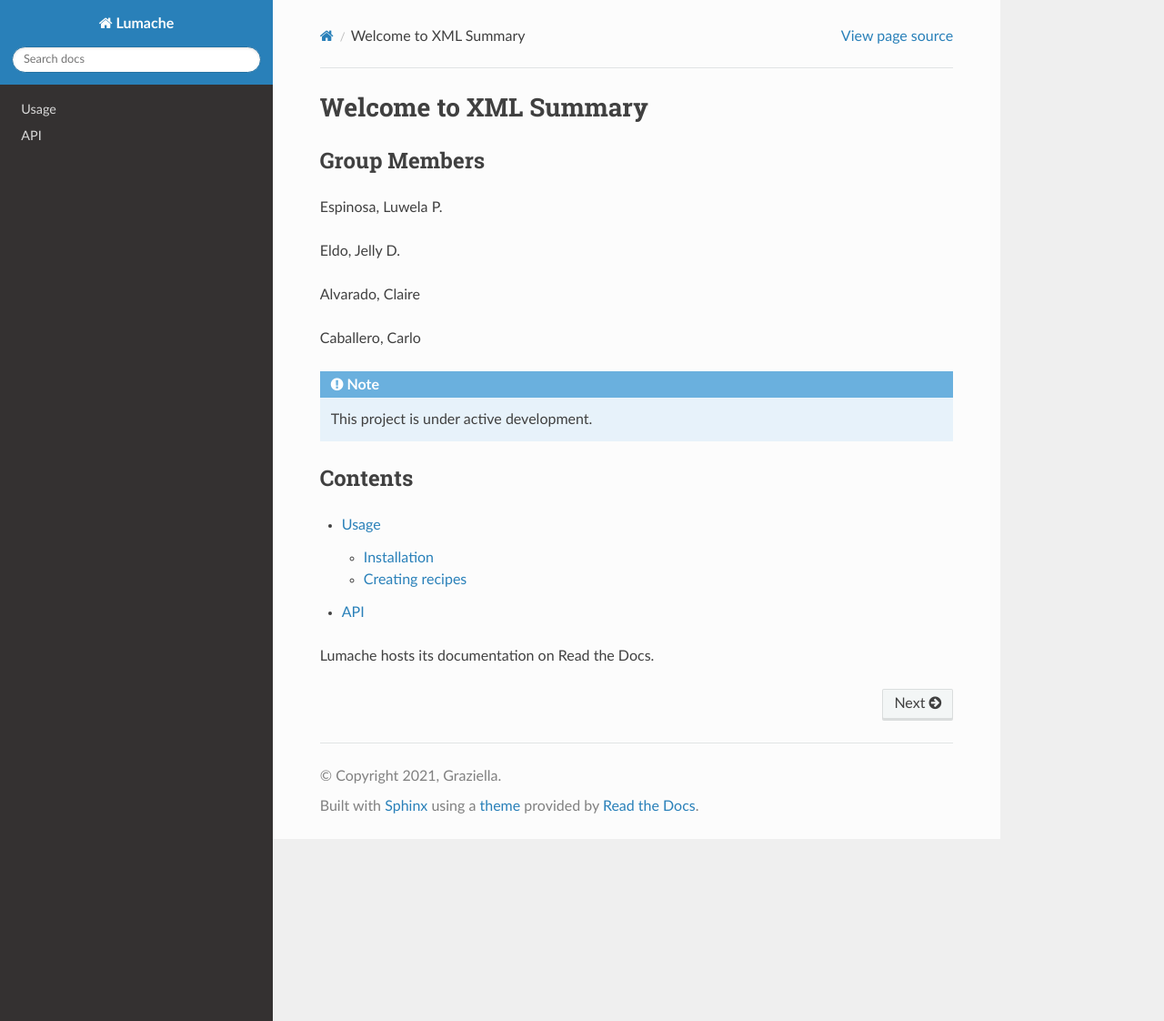
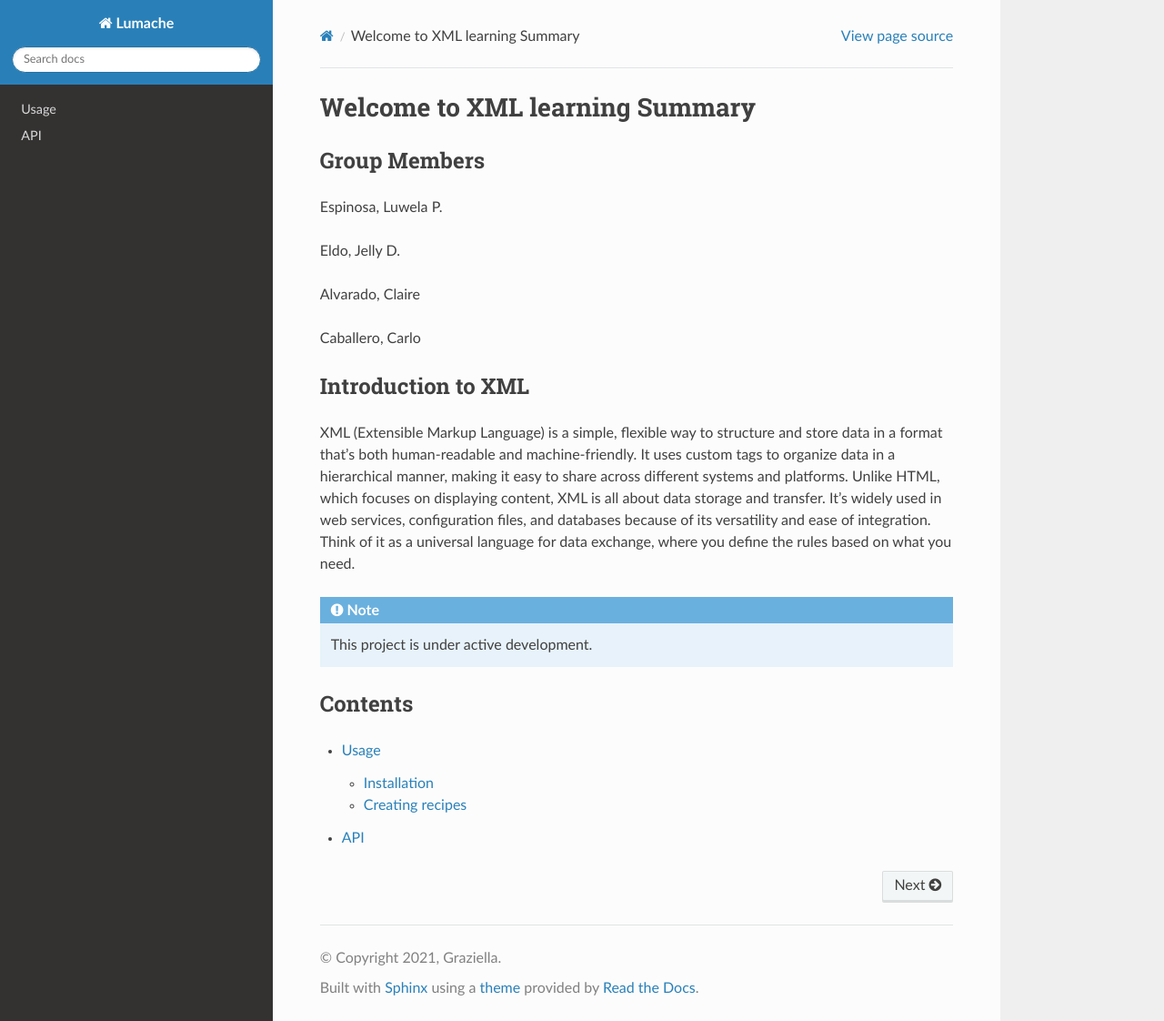
Before and after one commit to luwela123/XML-Summary, a Sphinx documentation site: the page built from docs/source/index.rst, in a window 1280 px wide and 1122 px high. Shown: the whole window at 91% size. Built offline with Sphinx 7.4.7 and the Read the Docs theme 3.1.0, drawn with Linux system fonts in a browser that asks for light colours; pages that are not in the unit, such as notebooks, are missing from menus.

Commit message:
Update index.rst

```diff
--- a/docs/source/index.rst
+++ b/docs/source/index.rst
@@ -1,4 +1,4 @@
-Welcome to XML Summary
+Welcome to XML learning Summary
 ===================================
 
 Group Members
@@ -6,15 +6,15 @@ Group Members
 
 Espinosa, Luwela P.
 
-
 Eldo, Jelly D.
-
 
 Alvarado, Claire
 
-
 Caballero, Carlo
 
+Introduction to XML
+-------------------
+XML (Extensible Markup Language) is a simple, flexible way to structure and store data in a format that's both human-readable and machine-friendly. It uses custom tags to organize data in a hierarchical manner, making it easy to share across different systems and platforms. Unlike HTML, which focuses on displaying content, XML is all about data storage and transfer. It's widely used in web services, configuration files, and databases because of its versatility and ease of integration. Think of it as a universal language for data exchange, where you define the rules based on what you need.
 
 .. note::
 
@@ -29,4 +29,3 @@ Contents
    xml_ajax.rst
    xml_tutorials.rst
    api
-Lumache hosts its documentation on Read the Docs.
```
